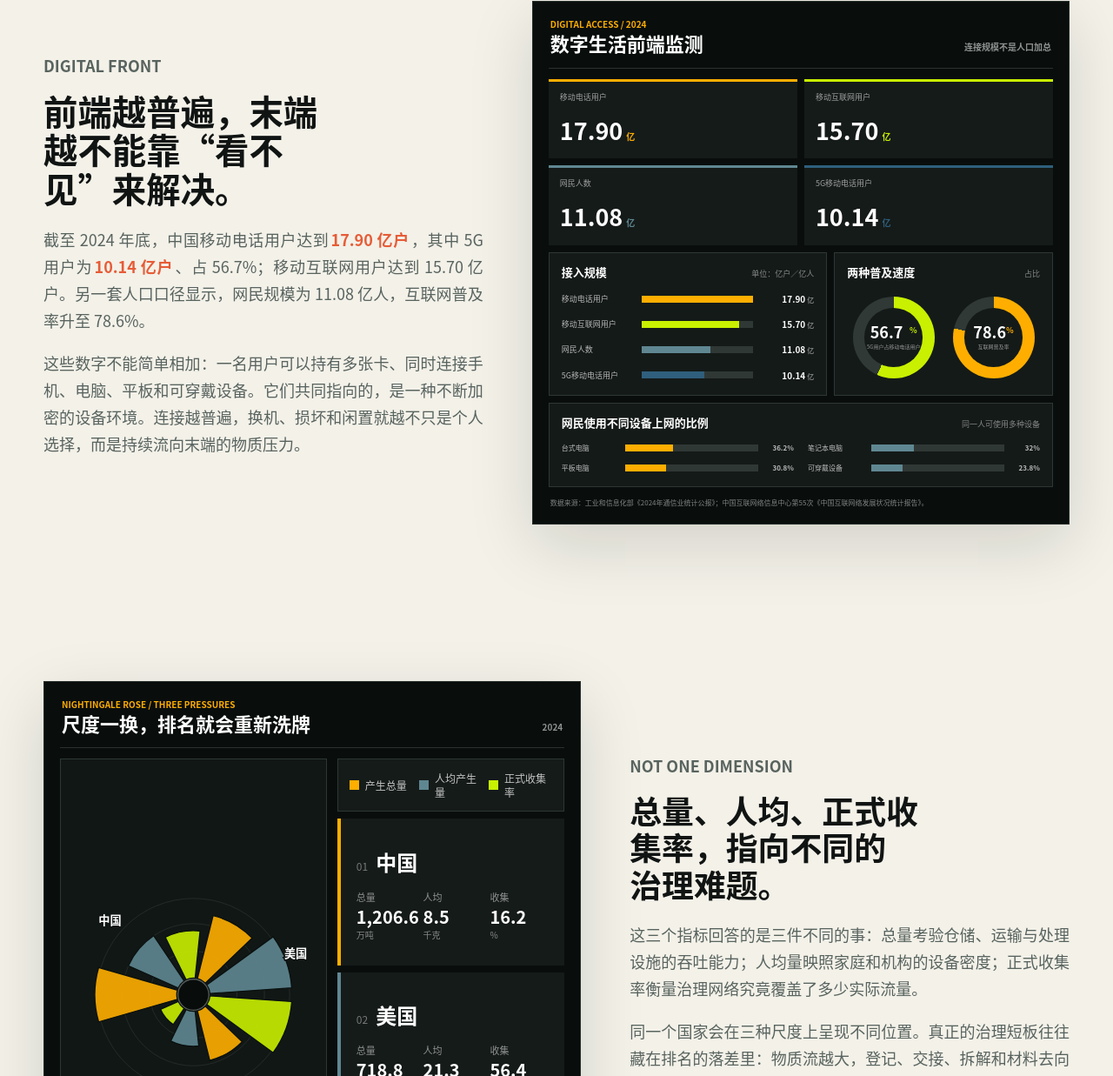
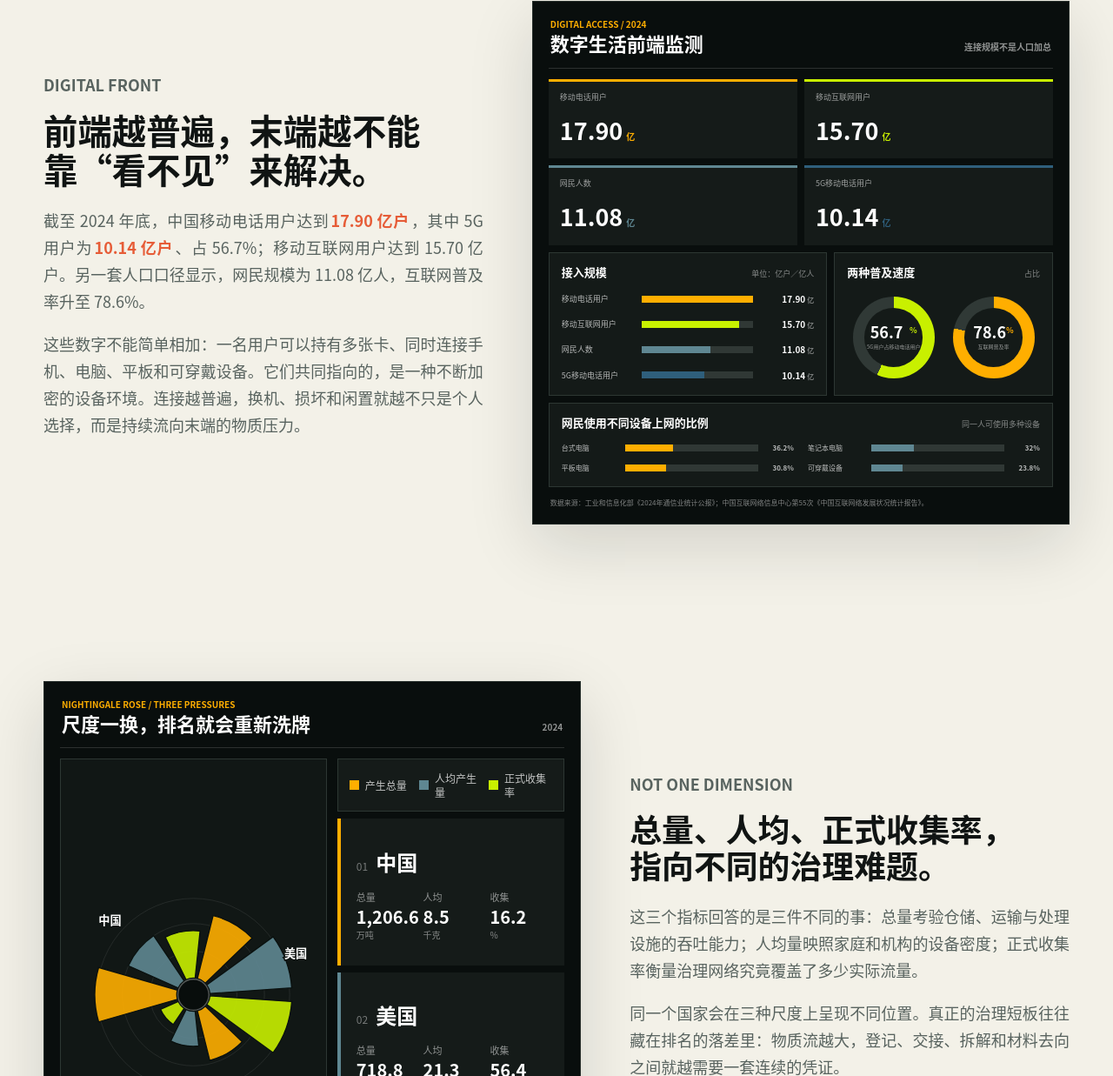
Before and after one commit to dhdjjdjdjdh/Fenglaiyi, a plain HTML site: page china.html in a window 1280 px wide. Shown: the part 3599-4836 px from the top of the page at 87% size. Drawn offline with Linux system fonts and the light colour scheme.

Commit message:
Update china.html

```diff
--- a/china.html
+++ b/china.html
@@ -79,7 +79,7 @@
     <section class="story-section two-col-section">
       <div class="text-column">
         <p class="eyebrow">Digital front</p>
-        <h2 class="china-fixed-title china-fixed-title--digital"><span>前端越普遍，末端</span><span>越不能靠“看不</span><span>见”来解决。</span></h2>
+        <h2 class="china-fixed-title china-fixed-title--digital"><span>前端越普遍，末端越不能</span><span>靠“看不见”来解决。</span></h2>
         <p>截至 2024 年底，中国移动电话用户达到<mark>17.90 亿户</mark>，其中 5G 用户为<mark>10.14 亿户</mark>、占 56.7%；移动互联网用户达到 15.70 亿户。另一套人口口径显示，网民规模为 11.08 亿人，互联网普及率升至 78.6%。</p>
         <p>这些数字不能简单相加：一名用户可以持有多张卡、同时连接手机、电脑、平板和可穿戴设备。它们共同指向的，是一种不断加密的设备环境。连接越普遍，换机、损坏和闲置就越不只是个人选择，而是持续流向末端的物质压力。</p>
       </div>
@@ -90,7 +90,7 @@
       <div class="viz-panel china-dashboard-panel"><div id="radarChart" class="chart china-dashboard-chart" role="img" aria-label="中美印三国电子废弃物总量、人均量和正式收集率归一化玫瑰图"></div></div>
       <div class="text-column">
         <p class="eyebrow">Not one dimension</p>
-        <h2 class="china-fixed-title china-fixed-title--pressure"><span>总量、人均、正式收</span><span>集率，指向不同的</span><span>治理难题。</span></h2>
+        <h2 class="china-fixed-title china-fixed-title--pressure"><span>总量、人均、正式收集率，</span><span>指向不同的治理难题。</span></h2>
         <p>这三个指标回答的是三件不同的事：总量考验仓储、运输与处理设施的吞吐能力；人均量映照家庭和机构的设备密度；正式收集率衡量治理网络究竟覆盖了多少实际流量。</p>
         <p>同一个国家会在三种尺度上呈现不同位置。真正的治理短板往往藏在排名的落差里：物质流越大，登记、交接、拆解和材料去向之间就越需要一套连续的凭证。</p>
         <p>因此，治理不能只追求某个单项排名改善，而要把生产者责任、回收网点、二手流通平台与拆解企业的数据接成一条链。总量决定系统要准备多大容量，人均量提示更新压力从哪里出现，正式收集率则检验责任是否真正抵达设备生命末端。</p>
```
